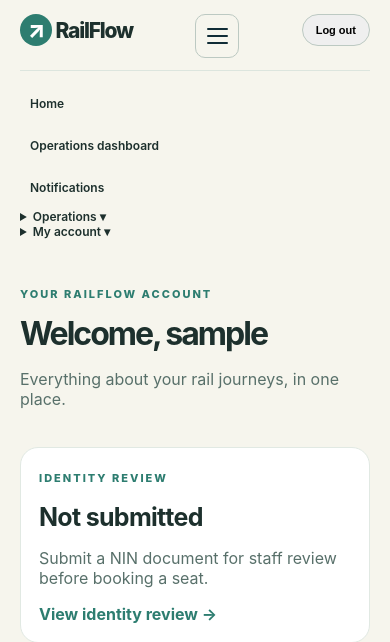
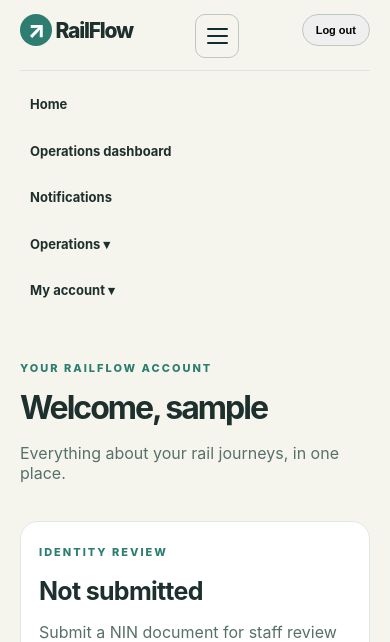
Before and after one commit to Ahdams/Train-booking-system-django, a Django app: page /account/ in a window 390 px wide, after a click that opens the changed part. Shown: the top 642 px of the page. Run offline with Django 5.2, Linux system fonts and the light colour scheme; the visitor is signed in with stand-in values (Sample User, id 1); data that the repository does not hold is empty.

Commit message:
style: clean desktop navigation and responsive operations dropdown

```diff
--- a/static/css/account.css
+++ b/static/css/account.css
@@ -27,3 +27,21 @@ html,body{max-width:100%;overflow-x:clip}
 }
 
 @media(max-width:1050px){.nav .menu-toggle{display:flex;order:2;margin-left:auto}.nav #primary-nav{display:none!important;order:5;flex:1 0 100%;width:100%;flex-direction:column;align-items:stretch;gap:0}.nav #primary-nav.is-open{display:flex!important}.nav #primary-nav a{display:block;padding:12px 10px;white-space:normal}}
+
+/* Compact staff navigation with accessible native dropdowns. */
+.nav #primary-nav{flex:1 1 auto;min-width:0;flex-wrap:nowrap;gap:clamp(10px,1.7vw,24px);align-items:center}
+.nav #primary-nav>a,.nav-dropdown>summary{white-space:nowrap;font-size:13px;font-weight:650;line-height:1.5}
+.nav-dropdown{position:relative;flex:0 0 auto}
+.nav-dropdown>summary{cursor:pointer;list-style:none;padding:10px 4px;border-radius:7px}
+.nav-dropdown>summary::-webkit-details-marker{display:none}
+.nav-dropdown>summary:focus-visible{outline:3px solid var(--teal);outline-offset:2px}
+.nav-dropdown[open]>summary{color:var(--teal)}
+.nav-dropdown-panel{position:absolute;z-index:30;right:0;top:calc(100% + 8px);width:max-content;min-width:205px;max-width:280px;background:#fff;border:1px solid #dce5de;border-radius:13px;padding:9px;box-shadow:0 18px 35px #102c3620;display:flex;flex-direction:column;gap:2px}
+.nav #primary-nav .nav-dropdown-panel a{display:block;padding:11px 13px;border-radius:7px;white-space:normal;font-size:13px}
+.nav #primary-nav .nav-dropdown-panel a:hover{background:#e9f2ec}
+@media(max-width:1050px){
+ .nav #primary-nav{flex-direction:column;align-items:stretch;gap:3px}
+ .nav-dropdown{width:100%}
+ .nav-dropdown>summary{padding:12px 10px}
+ .nav-dropdown-panel{position:static;box-shadow:none;border:0;border-left:2px solid #dce5de;border-radius:0;min-width:0;width:100%;max-width:none;margin:2px 0 8px 12px;padding:2px 8px;background:transparent}
+}
```
